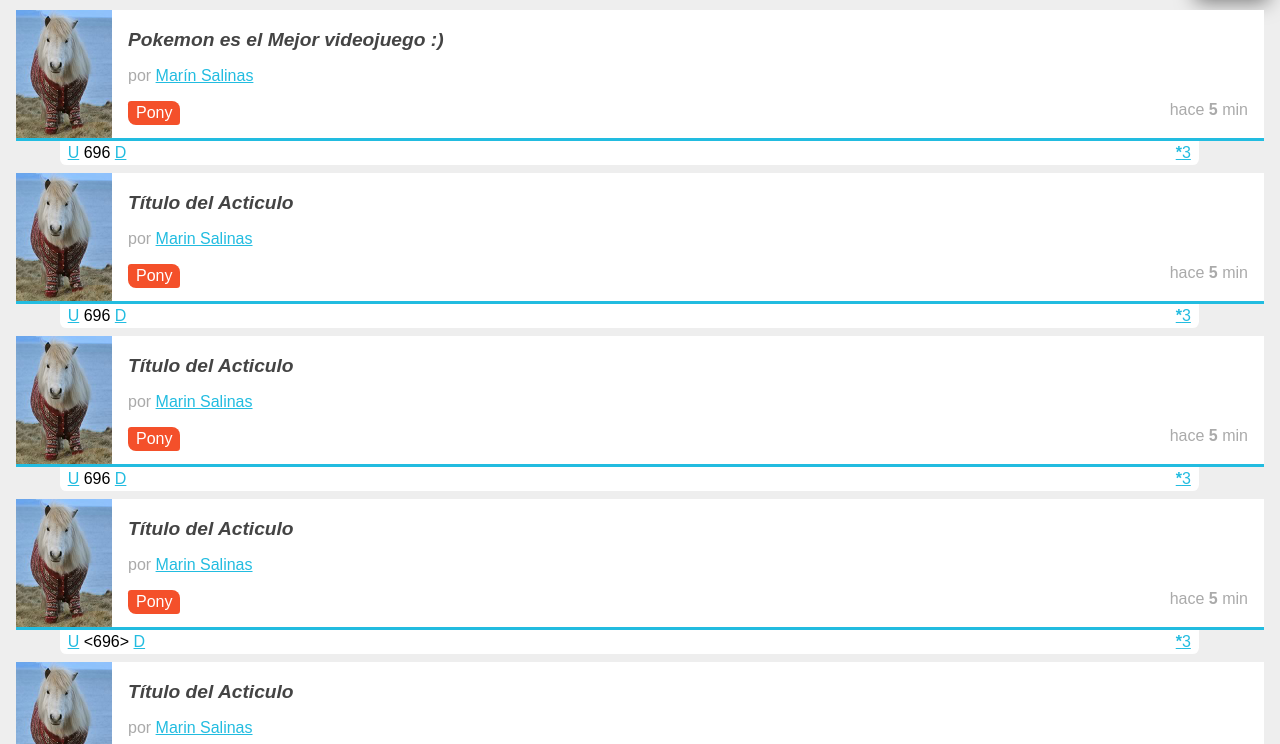
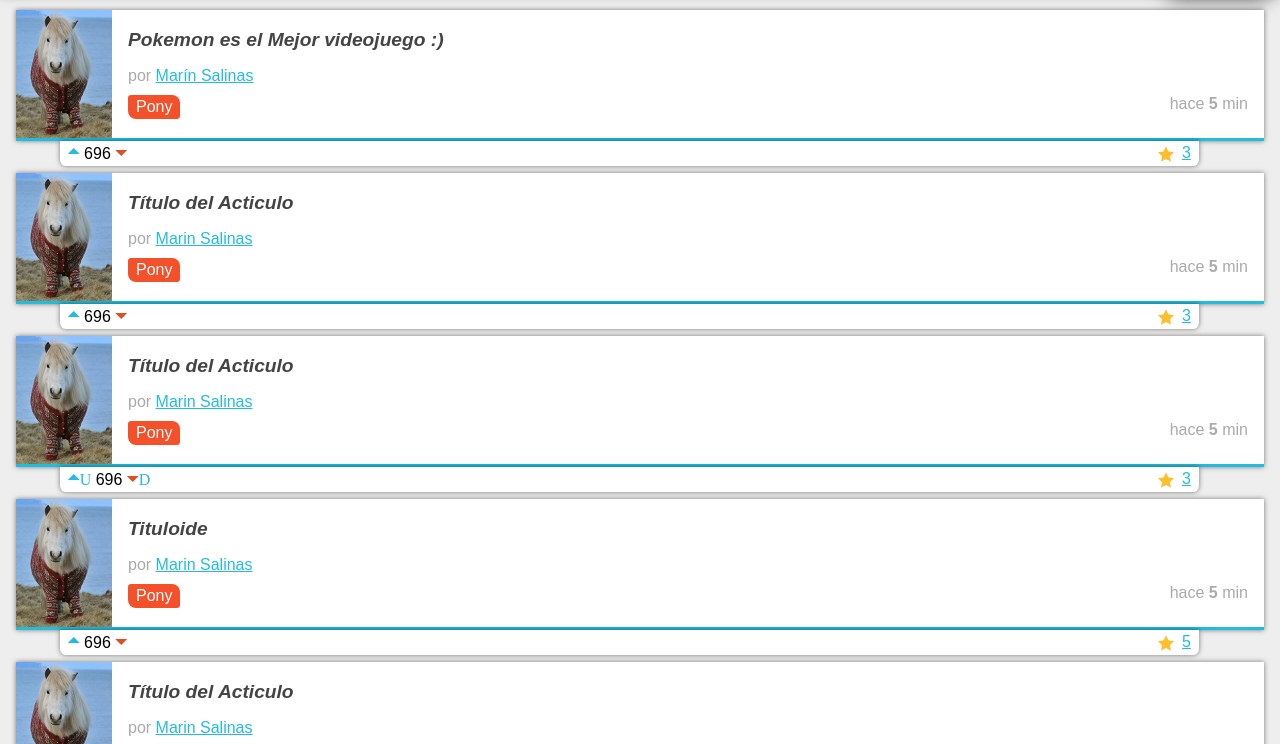
Before and after one commit to marinsalinas/puls3web, a plain HTML site: page index.html in a window 1280 px wide. Shown: the part 112-856 px from the top of the page. Drawn offline with Linux system fonts and the light colour scheme.

Commit message:
icon fonts and design changes

```diff
--- a/estilos.css
+++ b/estilos.css
@@ -1,3 +1,65 @@
+/*@font-face {
+    font-family: 'open_sansregular';
+    src: url('fonts/OpenSans-Regular-webfont.eot');
+    src: url('fonts/OpenSans-Regular-webfont.eot?#iefix') format('embedded-opentype'),
+         url('fonts/OpenSans-Regular-webfont.woff') format('woff'),
+         url('fonts/OpenSans-Regular-webfont.ttf') format('truetype'),
+         url('fonts/OpenSans-Regular-webfont.svg#open_sansregular') format('svg');
+    font-weight: normal;
+    font-style: normal;
+}*/
+
+@font-face {
+	font-family: 'puls_icons';
+	src:url('fonts/icomoon.eot?oyjbka');
+	src:url('fonts/icomoon.eot?#iefixoyjbka') format('embedded-opentype'),
+		url('fonts/icomoon.woff?oyjbka') format('woff'),
+		url('fonts/icomoon.ttf?oyjbka') format('truetype'),
+		url('fonts/icomoon.svg?oyjbka#icomoon') format('svg');
+	font-weight: normal;
+	font-style: normal;
+}
+
+[class^="icon-"], [class*=" icon-"] {
+	font-family: 'puls_icons';
+	speak: none;
+	font-style: normal;
+	font-weight: normal;
+	font-variant: normal;
+	text-transform: none;
+	line-height: 1;
+
+	/* Better Font Rendering =========== */
+	-webkit-font-smoothing: antialiased;
+	-moz-osx-font-smoothing: grayscale;
+}
+
+.icon-f-up:before {
+	content: "\e601";
+}
+.icon-f-down:before {
+	content: "\e600";
+    color: #DD4F24;
+}
+.icon-pen:before {
+	content: "\e909";
+    margin-right: 0.8em;
+}
+.icon-star:before {
+	content: "\e9d9";
+    color: #FFBE2C;
+    margin-right: 0.5em;
+    position: relative;
+    top: 0.1em;
+}
+
+
+
+
+
+
+
+
 a
 {
     color: #22BCE0;
@@ -6,7 +68,7 @@
 body
 {
     background: #eeeeee;
-    font-family: Arial;
+    font-family: "Open Sans" Arial;
     font-size: 16px;
 }
 
@@ -86,8 +148,9 @@
 nav
 {
     background: #80BCA3;
+    box-shadow: rgba(0,0,0,0.5) 0px 0px 10px;
     margin: 0;
-    padding: 0 0.5em;
+    padding: 0 6em 0 0;
     position: relative;
 }
 
@@ -136,6 +199,7 @@
 {
     background: white;
     border-bottom: 3px solid #22BCE0;
+    box-shadow: rgba(0,0,0,0.5) 0px 0px 5px;
     margin-bottom: 2em;
     min-height: 128px;
 
@@ -151,7 +215,7 @@
 
 #contenido .item .datos_item
 {
-    margin: 1em 1em 0 0;
+    margin: 0.6em 1em 0 0;
     text-align: right;
 
 }
@@ -165,12 +229,14 @@
 #contenido .item .datos_item .tag_item
 {
     background: #F4502A;
+     border-radius: 0.2em 0.5em;/*Descubri border radius desnivelado*/
     color: white;
     display: inline-block;
     float: left;
+
     text-decoration: none;
     padding: 0.2em 0.5em;
-    border-radius: 0.2em 0.5em; /*Descubri border radius desnivelado*/
+
 
 }
 
@@ -203,6 +269,7 @@
 {
     background: white;
     border-radius: 0 0 0.4em 0.4em;
+    box-shadow: rgba(0,0,0,0.5) 0px 0px 5px;
     margin-top: 3px;
     left: 3.5%;
     padding: 0.2em 0.5em;
@@ -212,6 +279,22 @@
 
 }
 
+
+#contenido .item .votacion .down
+{
+    text-decoration: none;
+}
+
+#contenido .item .votacion .up
+{
+    text-decoration: none;
+}
+
+#contenido .item .votacion .guardar_item
+{
+    text-decoration: none;
+}
+
 #contenido .item .votacion .comentarios_item,
 #contenido .item .votacion .guardar_item
 {
--- a/index.html
+++ b/index.html
@@ -4,6 +4,7 @@
     <meta charset="UTF-8">
     <meta name="description" content="Plataforma de colaboracion integrada por la mejor comunidad!">
     <title>ººPuls2014ºº</title>
+    <link href='http://fonts.googleapis.com/css?family=Open+Sans:400,700' rel='stylesheet' type='text/css'>
     <link rel="stylesheet" href="normalize.css">
     <link rel="stylesheet" href="estilos.css">
 </head>
@@ -24,7 +25,7 @@
             <li><a href="#">JavaScript</a></li>
             <li><a href="#">CSS3</a></li>
             <li><a href="#">Django</a></li>
-            <li id="publicar_nav"><a href="#">Publicar</a></li>
+            <li id="publicar_nav"><a class="icon-pen" href="#">Publicar</a></li>
         </ul>
     </nav>
     <section id="contenido">
@@ -41,11 +42,11 @@
                 <span class="fecha_item">hace <strong>5</strong> min</span>
             </div>
             <div class="votacion">
-                <a href="#" class="up">U</a>
+                <a href="#" class="up icon-f-up"></a>
                 696
-                <a href="#" class="down">D</a>
+                <a href="#" class="down icon-f-down"></a>
                 <a href="#" class="comentarios_item">3</a>
-                <a href="#" class="guardar_item"><strong>*</strong></a>
+                <a href="#" class="guardar_item icon-star"></a>
             </div>
         </article>
         <article class="item">
@@ -61,11 +62,11 @@
                 <span class="fecha_item">hace <strong>5</strong> min</span>
             </div>
             <div class="votacion">
-                <a href="#" class="up">U</a>
+                <a href="#" class="up icon-f-up"></a>
                 696
-                <a href="#" class="down">D</a>
+                <a href="#" class="down icon-f-down"></a>
                 <a href="#" class="comentarios_item">3</a>
-                <a href="#" class="guardar_item"><strong>*</strong></a>
+                <a href="#" class="guardar_item icon-star"></a>
             </div>
         </article>
         <article class="item">
@@ -81,11 +82,31 @@
                 <span class="fecha_item">hace <strong>5</strong> min</span>
             </div>
             <div class="votacion">
-                <a href="#" class="up">U</a>
+                <a href="#" class="up icon-f-up">U</a>
                 696
-                <a href="#" class="down">D</a>
+                <a href="#" class="down icon-f-down">D</a>
                 <a href="#" class="comentarios_item">3</a>
-                <a href="#" class="guardar_item"><strong>*</strong></a>
+                <a href="#" class="guardar_item icon-star"></a>
+            </div>
+        </article>
+        <article class="item">
+            <figure class="imagen_item">
+                <img src="imagen.jpg"/>
+            </figure>
+            <h2 class="titulo_item">
+                <a href="#">Tituloide</a>
+            </h2>
+            <div class="autor_item">por <a href="#">Marin Salinas</a></div>
+            <div class="datos_item">
+                <a href="#" class="tag_item">Pony</a>
+                <span class="fecha_item">hace <strong>5</strong> min</span>
+            </div>
+            <div class="votacion">
+                <a href="#" class="up icon-f-up"></a>
+                696
+                <a href="#" class="down icon-f-down"></a>
+                <a href="#" class="comentarios_item">5</a>
+                <a href="#" class="guardar_item icon-star"></a>
             </div>
         </article>
         <article class="item">
@@ -101,11 +122,11 @@
                 <span class="fecha_item">hace <strong>5</strong> min</span>
             </div>
             <div class="votacion">
-                <a href="#" class="up">U</a>
-                <696></696>
-                <a href="#" class="down">D</a>
+                <a href="#" class="up icon-f-up"></a>
+                696
+                <a href="#" class="down icon-f-down"></a>
                 <a href="#" class="comentarios_item">3</a>
-                <a href="#" class="guardar_item"><strong>*</strong></a>
+                <a href="#" class="guardar_item icon-star"></a>
             </div>
         </article>
         <article class="item">
@@ -121,31 +142,11 @@
                 <span class="fecha_item">hace <strong>5</strong> min</span>
             </div>
             <div class="votacion">
-                <a href="#" class="up">U</a>
+                <a href="#" class="up icon-f-up"></a>
                 696
-                <a href="#" class="down">D</a>
+                <a href="#" class="down icon-f-down"></a>
                 <a href="#" class="comentarios_item">3</a>
-                <a href="#" class="guardar_item"><strong>*</strong></a>
-            </div>
-        </article>
-        <article class="item">
-            <figure class="imagen_item">
-                <img src="imagen.jpg"/>
-            </figure>
-            <h2 class="titulo_item">
-                <a href="#">Título del Acticulo</a>
-            </h2>
-            <div class="autor_item">por <a href="#">Marin Salinas</a></div>
-            <div class="datos_item">
-                <a href="#" class="tag_item">Pony</a>
-                <span class="fecha_item">hace <strong>5</strong> min</span>
-            </div>
-            <div class="votacion">
-                <a href="#" class="up">U</a>
-                696
-                <a href="#" class="down">D</a>
-                <a href="#" class="comentarios_item">3</a>
-                <a href="#" class="guardar_item"><strong>*</strong></a>
+                <a href="#" class="guardar_item icon-star"></a>
             </div>
         </article>
 
```
Also changed, not shown: fonts/icomoon.ttf (added), fonts/icomoon.woff (added), 2 other files.
